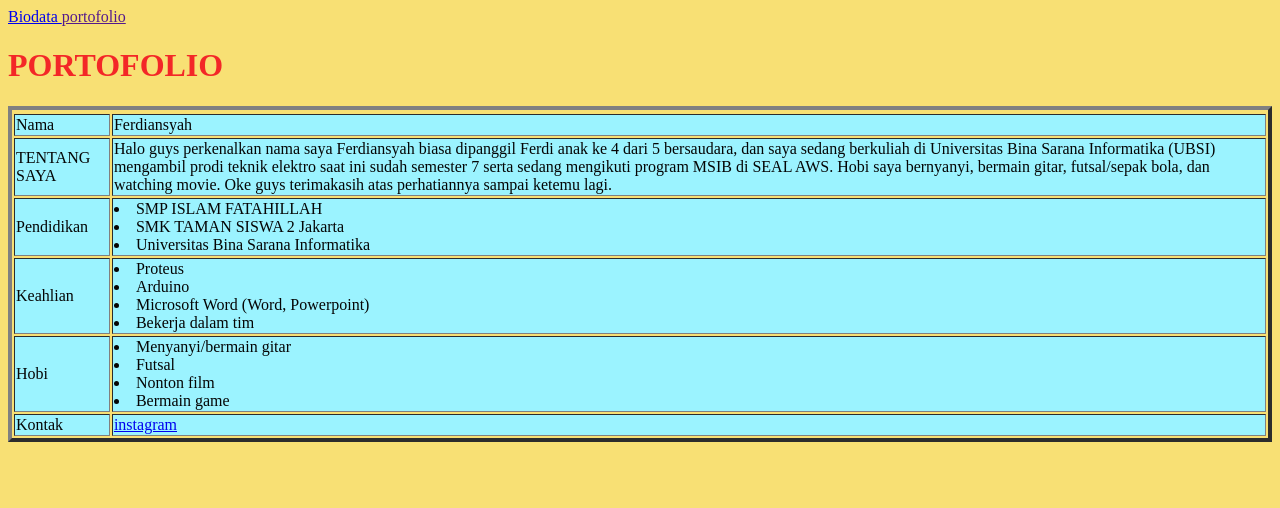
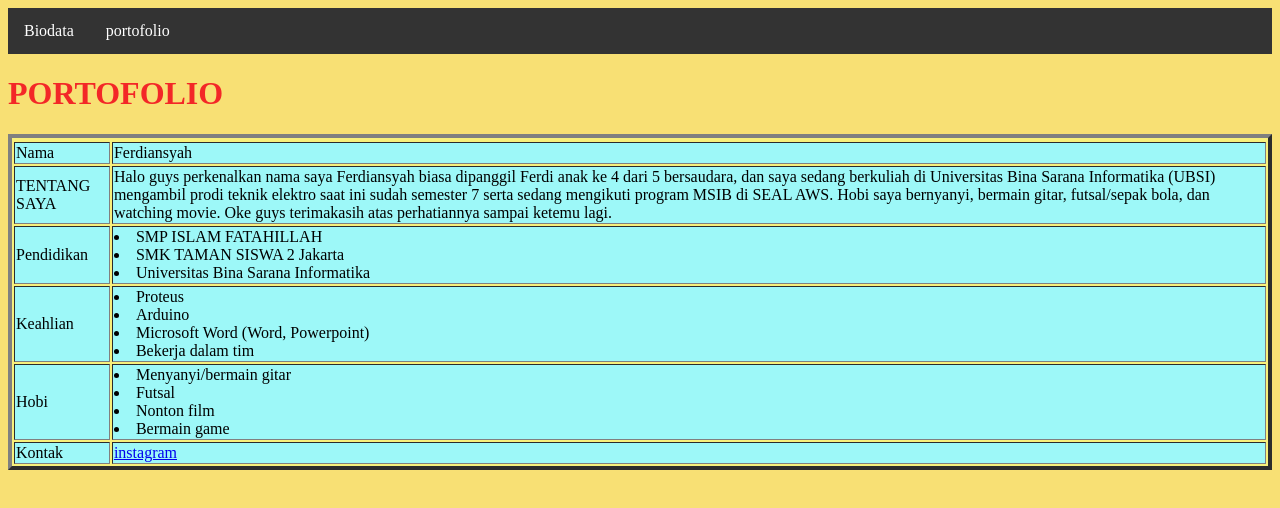
Before and after one commit to ferdihamud/ferdihamud.github.io, a plain HTML site: page portofolio.html in a window 1280 px wide. Drawn offline with Linux system fonts and the light colour scheme.

Commit message:
update menu

```diff
--- a/portofolio.html
+++ b/portofolio.html
@@ -7,19 +7,46 @@
     <title>Portofolio</title>
     <style type="text/css">
         body {background-color: #f8e074; }
-        table {color: rgb(47, 60, 68);}
+        table {color: rgb(0, 0, 0);}
         .hamud {color:rgb(243, 39, 39);}
-        .hamud2{color: rgb(5, 5, 5);}
-        tr,th,td {background-color:rgb(155, 243, 255);}
+        .border {background-color: rgb(248, 240, 123);}
+        tr,th,td {background-color:rgb(157, 248, 248);}
+        .menu ul {
+            list-style-type: none;
+            margin: 0;
+            padding: 0;
+            overflow: hidden;
+            background-color: #333;
+        }
+
+        .menu li {
+            float: left;
+        }
+
+        .menu li a {
+            display: block;
+            color: white;
+            text-align: center;
+            padding: 14px 16px;
+            text-decoration: none;
+        }
+
+        .menu li a:hover {
+            background-color: #111;
+        }
+
     </style>
-
 
 </head>
 <body>
-    <a href="index.html">Biodata </a>
-    <a href="">portofolio</a>
+    <div class="menu">
+        <ul>
+            <li><a href="index.html">Biodata </a></li>
+            <li> <a href="">portofolio</a></li>
+        </ul>
+    </div>
 
-<table class="hamud2" border="4">
+<table class="border" border="4">
 <tr>
 <h1 class="hamud">PORTOFOLIO</h1>
 </tr>
```
Also changed, not shown: index.html (+2 -2 lines).
